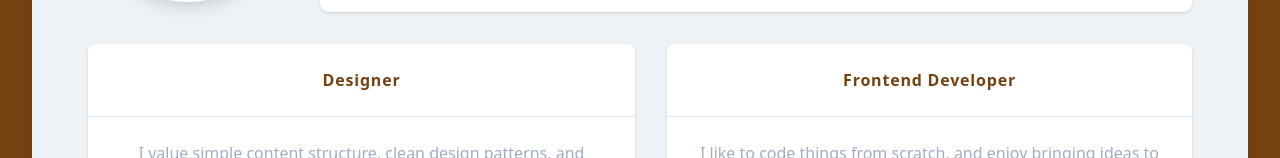
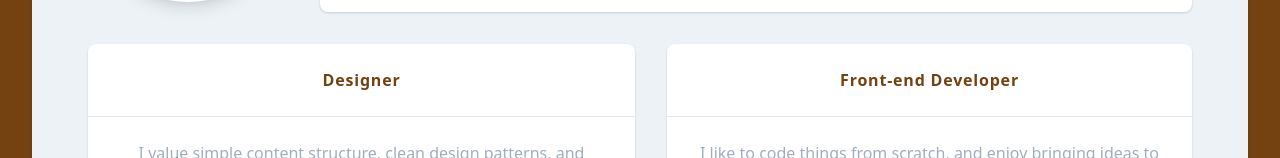
Before and after one commit to emmastotz/nuxt-portfolio, a Nuxt app: page / in a window 1280 px wide. Shown: the part 454-612 px from the top of the page. Built offline with nearby package versions, Linux system fonts and the light colour scheme.

Commit message:
feat: remove unnecessary style

```diff
--- a/pages/index.vue
+++ b/pages/index.vue
@@ -44,7 +44,7 @@
       </DisplayCard>
       <DisplayCard>
         <template #title>
-          Frontend Developer
+          Front-end Developer
         </template>
         <template #content>
           <div class="grid gap-6">
```
